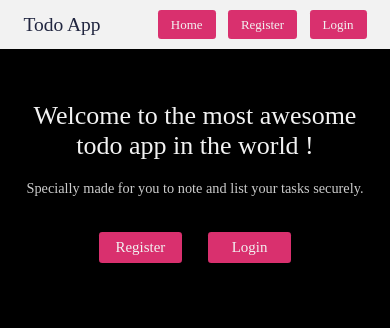
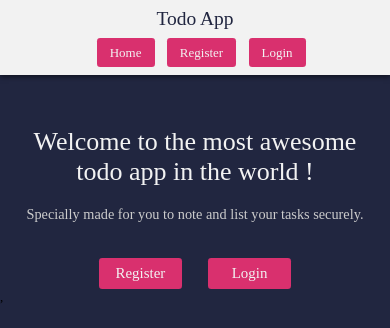
Before and after one commit to paras594/MERN-Todo-App, a React app in the folder client/: page / in a window 390 px wide. Shown: the top 328 px of the page. Built offline with nearby package versions, Linux system fonts and the light colour scheme.

Commit message:
navbar fixed

```diff
--- a/client/src/main.scss
+++ b/client/src/main.scss
@@ -30,8 +30,7 @@ body {
    width: 100%;
 }
 body {
-   // background: $dark-blue;
-   background: black;
+   background: $dark-blue;
 }
 
 nav {
@@ -43,6 +42,12 @@ nav {
    justify-content: space-between;
    align-items: center;
    padding: 0 1.8rem;
+
+   @media (max-width: 450px) {
+      flex-direction: column;
+      justify-content: space-evenly;
+      height: 5.8rem;
+   }
 }
 
 nav .nav-buttons {
```
